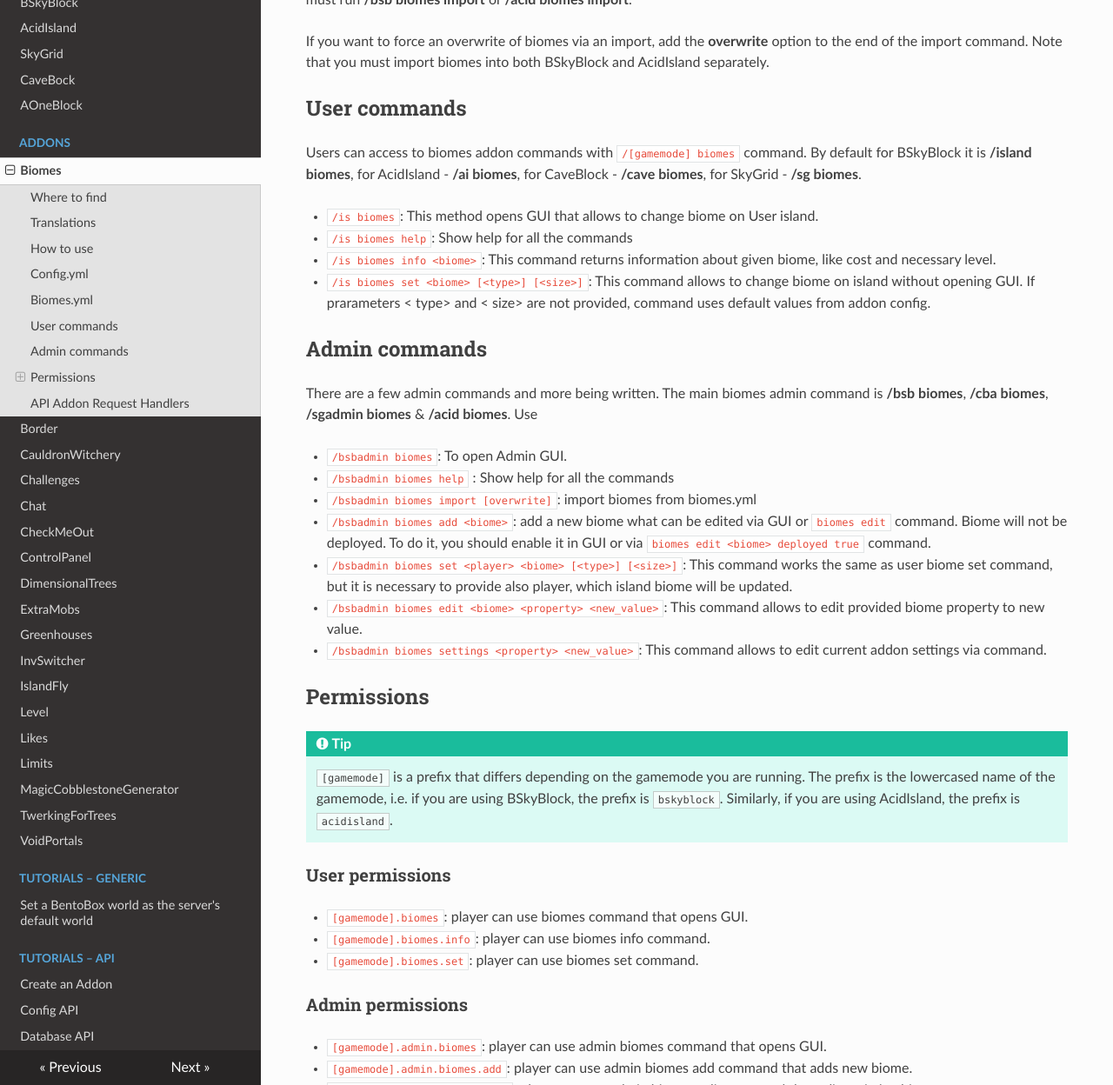
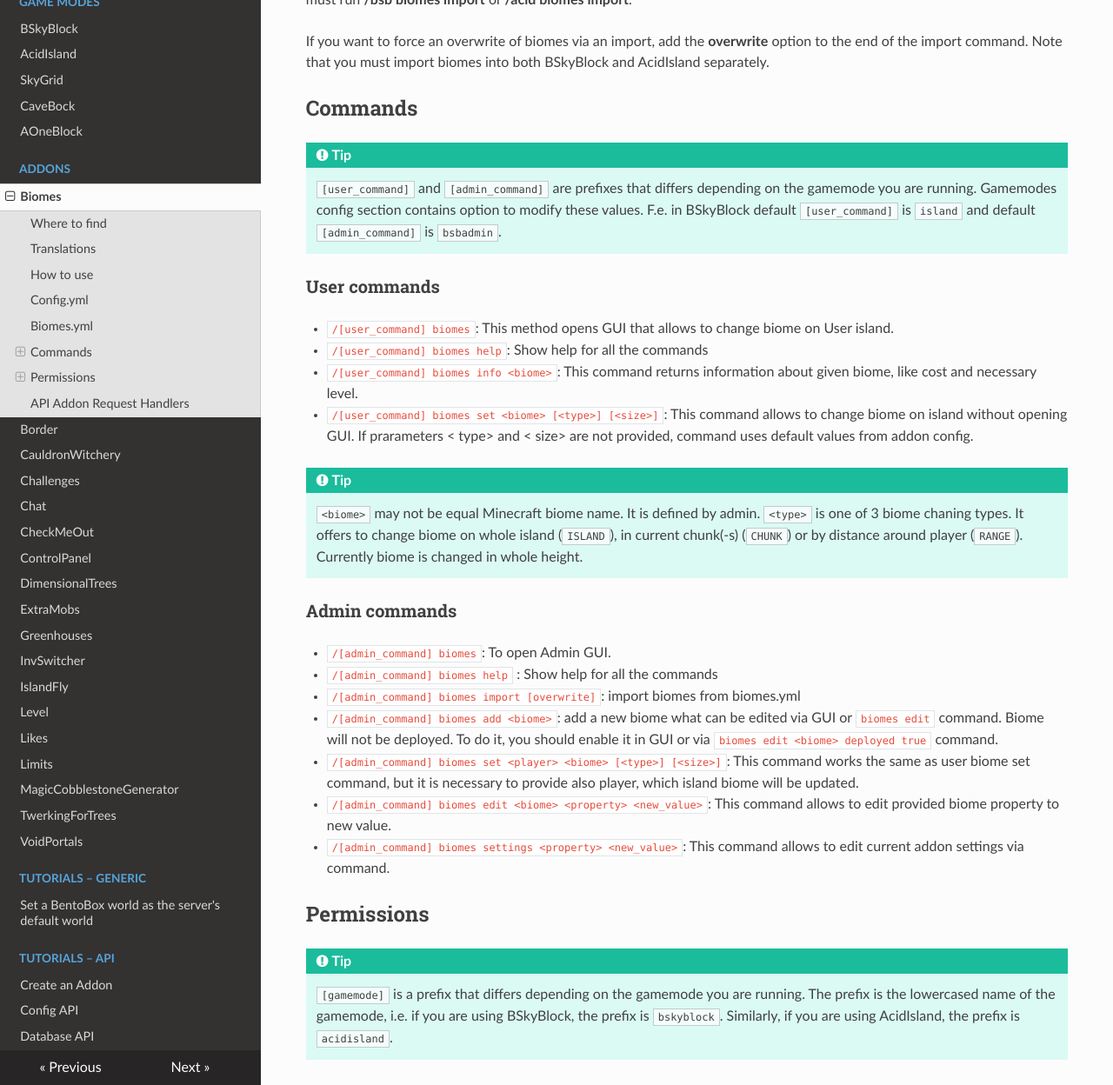
Before and after one commit to BentoBoxWorld/docs, an MkDocs documentation site: the page built from docs/addons/Biomes/index.md, in a window 1280 px wide and 1400 px high, scrolled down 1272 px, cut to the strip 152-1400 px from the top of the window. Shown: the whole strip at 87% size. Built offline with MkDocs 1.6.1, drawn with Linux system fonts in a browser that asks for light colours; nearby versions of some CDN libraries.

Commit message:
Improve biomes commands index page (#7)

```diff
--- a/docs/addons/Biomes/index.md
+++ b/docs/addons/Biomes/index.md
@@ -41,26 +41,33 @@
 If you want to force an overwrite of biomes via an import, add the **overwrite** option to the end of the import command.
 Note that you must import biomes into both BSkyBlock and AcidIsland separately.
 
-## User commands
+## Commands
 
-Users can access to biomes addon commands with `/[gamemode] biomes` command. By default for BSkyBlock it is **/island biomes**, for AcidIsland - **/ai biomes**, for CaveBlock - **/cave biomes**, for SkyGrid - **/sg biomes**.
+!!! tip
+    `[user_command]` and `[admin_command]` are prefixes that differs depending on the gamemode you are running. Gamemodes config section contains option to modify these values.
+    F.e. in BSkyBlock default `[user_command]` is `island` and default `[admin_command]` is `bsbadmin`.
 
-* `/is biomes`: This method opens GUI that allows to change biome on User island.
-* `/is biomes help`: Show help for all the commands
-* `/is biomes info <biome>`: This command returns information about given biome, like cost and necessary level.
-* `/is biomes set <biome> [<type>] [<size>]`: This command allows to change biome on island without opening GUI. If prarameters < type> and < size> are not provided, command uses default values from addon config.
+### User commands
 
-## Admin commands
+* `/[user_command] biomes`: This method opens GUI that allows to change biome on User island.
+* `/[user_command] biomes help`: Show help for all the commands
+* `/[user_command] biomes info <biome>`: This command returns information about given biome, like cost and necessary level.
+* `/[user_command] biomes set <biome> [<type>] [<size>]`: This command allows to change biome on island without opening GUI. If prarameters < type> and < size> are not provided, command uses default values from addon config.
 
-There are a few admin commands and more being written. The main biomes admin command is **/bsb biomes**, **/cba biomes**, **/sgadmin biomes** & **/acid biomes**. Use
+!!! tip
+    `<biome>` may not be equal Minecraft biome name. It is defined by admin.
+    `<type>` is one of 3 biome chaning types. It offers to change biome on whole island (`ISLAND`), in current chunk(-s) (`CHUNK`) or by distance around player (`RANGE`).
+    Currently biome is changed in whole height.
 
-* `/bsbadmin biomes`: To open Admin GUI.
-* `/bsbadmin biomes help` : Show help for all the commands
-* `/bsbadmin biomes import [overwrite]`: import biomes from biomes.yml
-* `/bsbadmin biomes add <biome>`: add a new biome what can be edited via GUI or `biomes edit` command. Biome will not be deployed. To do it, you should enable it in GUI or via `biomes edit <biome> deployed true` command.
-* `/bsbadmin biomes set <player> <biome> [<type>] [<size>]`: This command works the same as user biome set command, but it is necessary to provide also player, which island biome will be updated.
-* `/bsbadmin biomes edit <biome> <property> <new_value>`: This command allows to edit provided biome property to new value.
-* `/bsbadmin biomes settings <property> <new_value>`: This command allows to edit current addon settings via command.
+### Admin commands
+
+* `/[admin_command] biomes`: To open Admin GUI.
+* `/[admin_command] biomes help` : Show help for all the commands
+* `/[admin_command] biomes import [overwrite]`: import biomes from biomes.yml
+* `/[admin_command] biomes add <biome>`: add a new biome what can be edited via GUI or `biomes edit` command. Biome will not be deployed. To do it, you should enable it in GUI or via `biomes edit <biome> deployed true` command.
+* `/[admin_command] biomes set <player> <biome> [<type>] [<size>]`: This command works the same as user biome set command, but it is necessary to provide also player, which island biome will be updated.
+* `/[admin_command] biomes edit <biome> <property> <new_value>`: This command allows to edit provided biome property to new value.
+* `/[admin_command] biomes settings <property> <new_value>`: This command allows to edit current addon settings via command.
 
 ## Permissions
 
```
